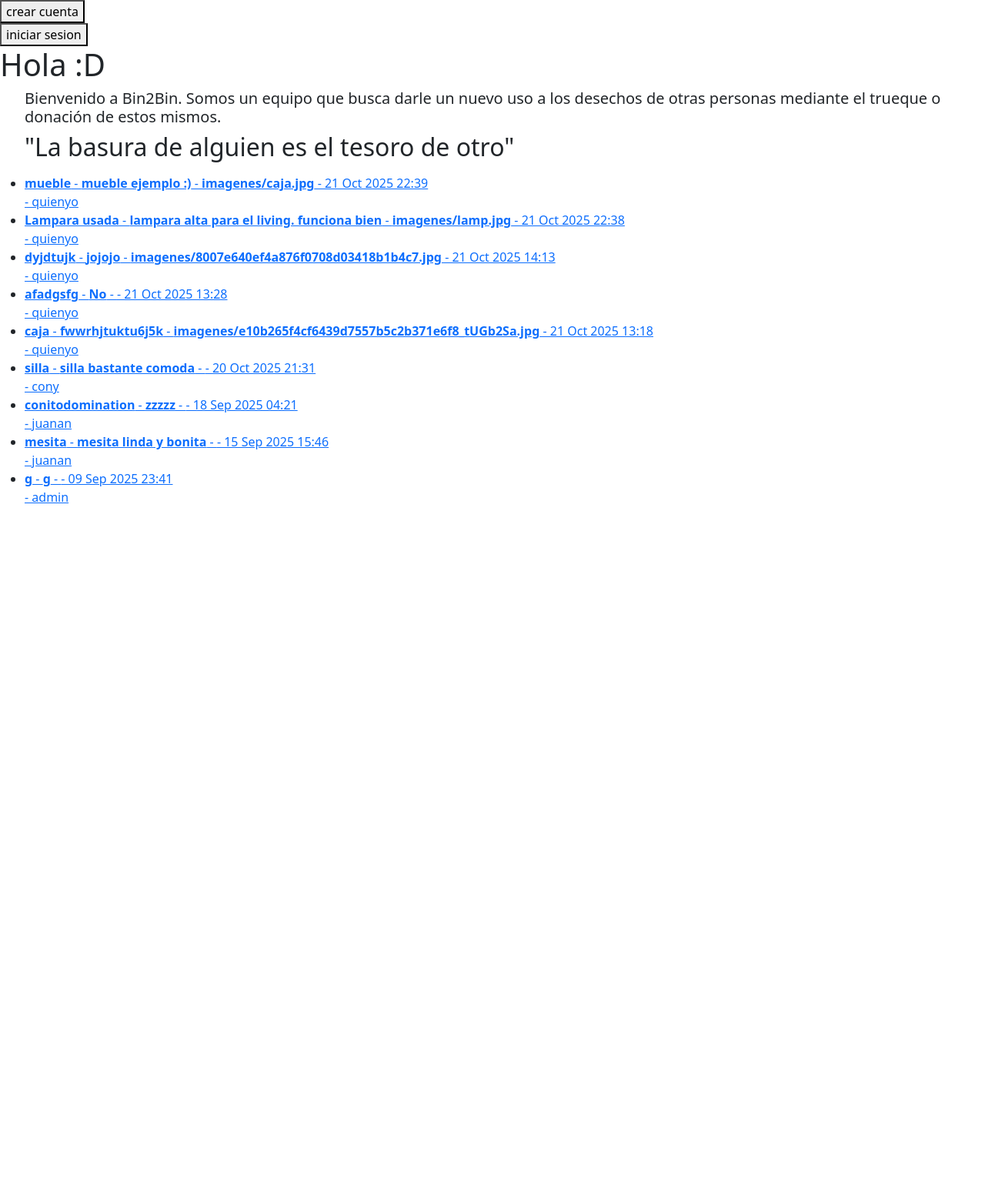
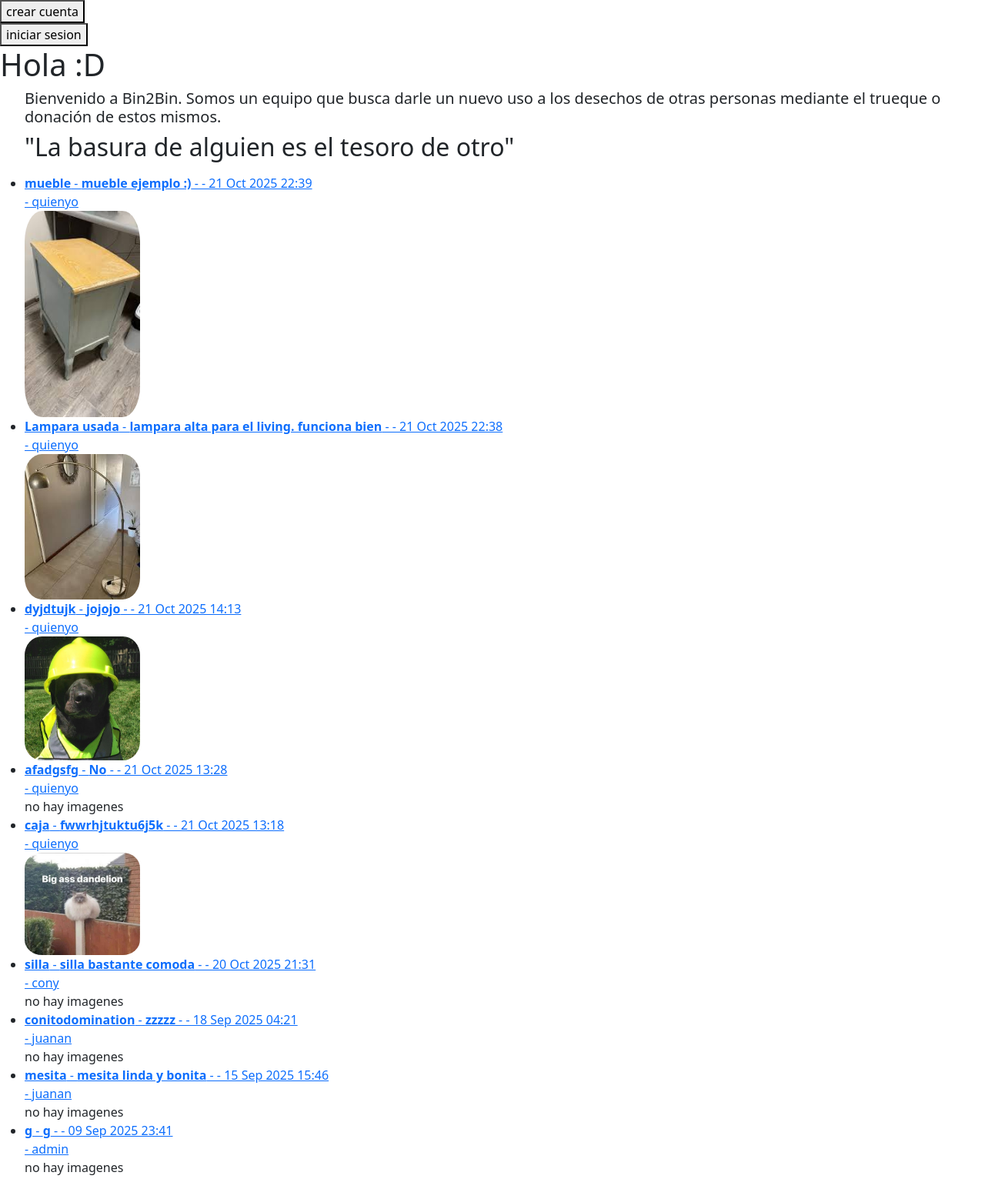
Before and after one commit to Juanan21/project-Bin2Bin, a Django app: page / in a window 1280 px wide. Shown: the part 56-1601 px from the top of the page at 77% size. Before the commit the page ends 710 px from the top, so only its background shows below. Run offline with Django 5.2, Linux system fonts and the light colour scheme; data comes from the database, SQL or seed files in the repository; both versions use the stored data as it was after the commit.

Commit message:
imagenes de los posts en el inicio

```diff
--- a/user/templates/hola.html
+++ b/user/templates/hola.html
@@ -104,8 +104,20 @@
             {% for pub in publicaciones %}
                 <li>
                     <a href="{% url 'post' pub.id %}">
-                        <strong>{{ pub.titulo }}</strong> - <strong>{{ pub.descripcion}}</strong> - <strong>{{ pub.imagen}}</strong> - {{ pub.creacion|date:"d M Y H:i" }} <br> - {{ pub.usuario }}
+                        <strong>{{ pub.titulo }}</strong> - <strong>{{ pub.descripcion}}</strong> - </strong> - {{ pub.creacion|date:"d M Y H:i" }} <br> - {{ pub.usuario }}
                     </a>
+                    {% if pub.imagen.url != blank %}
+                        <div>
+                            <img src="{{pub.imagen.url}}"
+                            alt="{{pub.titulo}}"
+                            width="150"
+                            style="border-radius: 15%; margin-right: 10px;"/>
+                        </div>
+                    {% else %}
+                        <div>
+                            <a>no hay imagenes</a>
+                        </div>
+                    {% endif %}
                 </li>
             {% empty %}
                 {% if request.path != "/perfil/" %}
```
Also changed, not shown: db.sqlite3.
